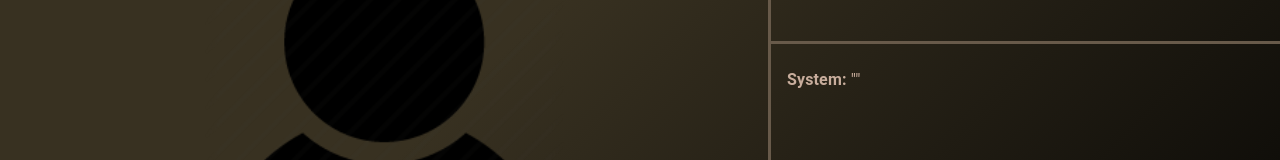
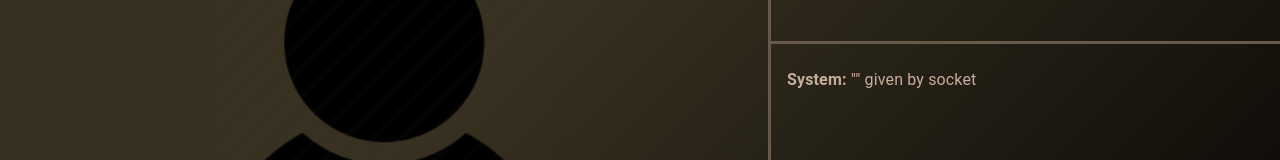
Before and after one commit to yaojiejia/intervia, a React (Create React App) app in the folder client/: page /interview in a window 1280 px wide. Both pictures are taken after typing "Sample" into the empty fields and a click on the button 1250 px from the left and 770 px from the top of the page. Shown: the part 279-439 px from the top of the page. Built offline with nearby package versions, Linux system fonts and the light colour scheme; no server answers.

Commit message:
Fix bug for not connecting the socket to the message box

```diff
--- a/client/src/components/Interview/AIDictation.jsx
+++ b/client/src/components/Interview/AIDictation.jsx
@@ -33,6 +33,7 @@ const ChatComponent = () => {
     }, [messages]);
 
     useEffect(() => {
+        socket.emit('startInterview', inputValue);
         socket.on('startInterview', (msg)=>{
             setInputValue(msg.msg);
             setSocketId(msg.socket);
@@ -87,7 +88,7 @@ const ChatComponent = () => {
                                 primary={
                                     <Typography component="span" sx={{ color: '#C8AD9C' }}>
                                         <Typography component="span" fontWeight="bold">System: </Typography>
-                                        "{response}"
+                                        "{response}" given by socket {socketId}
                                     </Typography>
                                 }
                             />
@@ -193,7 +194,7 @@ const ChatComponent = () => {
                             backgroundColor: '#4a4332',
                         },
                     }}
-                    onClick={()=>{socket.emit('startInterview', inputValue)}}
+                    // onClick={()=>{socket.emit('startInterview', inputValue)}}
                 >
                     <Send/>
                 </Button>
```
